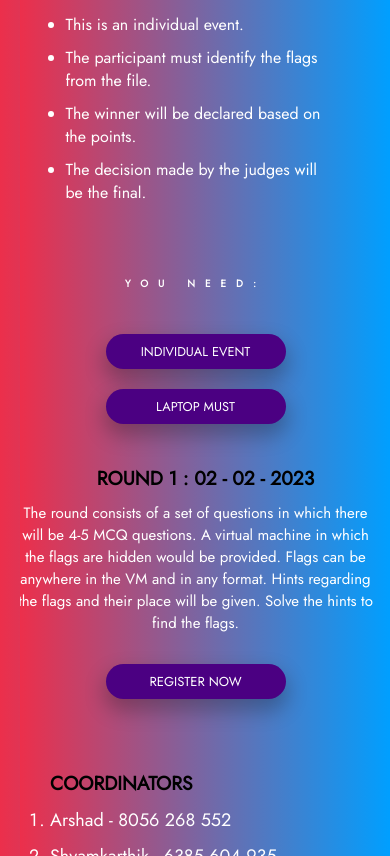
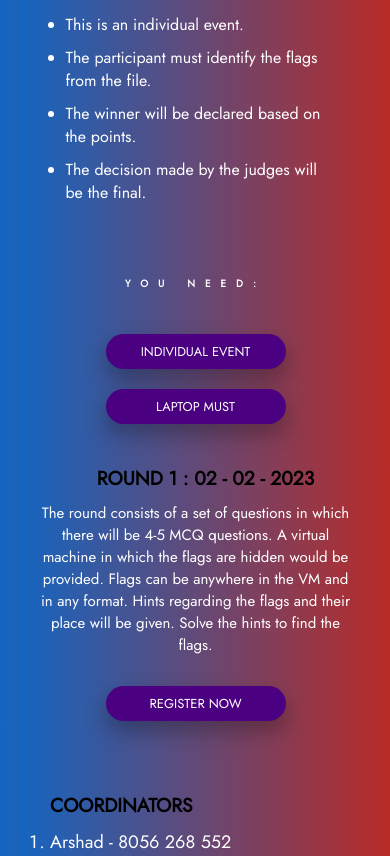
Before and after one commit to Nandine0804/main, a plain HTML site: page ctf.html in a window 390 px wide. Shown: the part 801-1657 px from the top of the page. Drawn offline with Linux system fonts and the light colour scheme.

Commit message:
updated alignments

```diff
--- a/ctf.css
+++ b/ctf.css
@@ -10,11 +10,11 @@
 
 body,
 html {
-    background: #009fff;
+    background: #b92b27;
     /* fallback for old browsers */
-    background: -webkit-linear-gradient(to right, #ec2f4b, #009fff);
+    background: -webkit-linear-gradient(to right, #1565C0, #b92b27);
     /* Chrome 10-25, Safari 5.1-6 */
-    background: linear-gradient(to right, #ec2f4b, #009fff);
+    background: linear-gradient(to right, #1565C0, #b92b27);
     /* W3C, IE 10+/ Edge, Firefox 16+, Chrome 26+, Opera 12+, Safari 7+ */
     background-size: cover;
     background-position: center;
@@ -902,7 +902,7 @@ li {
         margin-top: 220px;
     }
     .body__text p {
-        margin: 10px 90px;
+        margin: 10px 110px;
         font-size: 18px;
     }
     .gallery {
--- a/error.css
+++ b/error.css
@@ -711,7 +711,7 @@ li {
         display: flex;
         flex-direction: column;
         justify-content: space-between;
-        width: 95%;
+        width: 100%;
         margin-left: 20px;
         margin-top: 40px;
     }
@@ -782,8 +782,7 @@ li {
         padding: 4px;
     }
     .body__text p {
-        margin-top: 10px;
-        margin-right: 10px;
+        margin: 10px 50px;
         font-size: 18px;
         text-align: center;
     }
@@ -814,8 +813,8 @@ li {
         display: flex;
         flex-direction: column;
         justify-content: space-between;
-        width: 85%;
-        margin: 40px 50px;
+        width: 100%;
+        margin: 40px 10px;
     }
     .rules {
         display: flex;
@@ -905,7 +904,7 @@ li {
         margin-top: 220px;
     }
     .body__text p {
-        margin: 10px 20px;
+        margin: 10px 30px;
         font-size: 18px;
     }
     .gallery {
@@ -1031,7 +1030,7 @@ li {
         margin-top: 220px;
     }
     .body__text p {
-        margin: 10px 35px;
+        margin: 10px 55px;
         font-size: 15px;
     }
     .gallery {
@@ -1060,7 +1059,7 @@ li {
     .rounds {
         display: flex;
         flex-direction: column;
-        width: 95%;
+        width: 100%;
         text-align: center;
         margin-top: 40px;
         margin-left: 10px;
@@ -1085,7 +1084,7 @@ li {
         font-size: 16px;
     }
     .rules h2 {
-        margin-left: -40px;
+        margin-left: -20px;
     }
     .coordinate {
         display: flex;
@@ -1159,7 +1158,7 @@ li {
         margin-top: 220px;
     }
     .body__text p {
-        margin: 10px 40px;
+        margin: 10px 60px;
         font-size: 15px;
     }
     .gallery {
@@ -1193,7 +1192,7 @@ li {
         margin: 40px 10px;
     }
     .rounds p {
-        font-size: 13px;
+        font-size: 15px;
     }
     .rounds h2 {
         margin-left: 10px;
--- a/git.css
+++ b/git.css
@@ -927,7 +927,7 @@ li {
         margin-top: 220px;
     }
     .body__text p {
-        margin: 10px 20px;
+        margin: 10px 35px;
         font-size: 18px;
     }
     .gallery {
@@ -959,7 +959,7 @@ li {
         width: 100%;
         text-align: center;
         margin-top: 40px;
-        margin-left: 10px;
+        margin-left: 5px;
     }
     .rounds p {
         font-size: 15px;
@@ -1002,7 +1002,7 @@ li {
         margin-top: 30px;
     }
     .list__button {
-        margin-top: 230px;
+        margin-top: 250px;
         display: flex;
         flex-direction: column;
         align-items: center;
--- a/optim.css
+++ b/optim.css
@@ -792,7 +792,7 @@ li {
         padding: 4px;
     }
     .body__text p {
-        margin-top: 10px;
+        margin: 10px 90px;
         margin-right: 20px;
         font-size: 16px;
         text-align: center;
@@ -826,7 +826,7 @@ li {
         flex-direction: column;
         justify-content: space-between;
         width: 85%;
-        margin: 40px 50px;
+        margin: 40px 15px;
     }
     .rules {
         display: flex;
@@ -899,7 +899,7 @@ li {
         margin-bottom: 40px;
     }
     .container .box .title h1 {
-        font-size: 20px;
+        font-size: 17px;
     }
     .container .box .role p {
         font-size: 9px;
@@ -918,7 +918,7 @@ li {
         margin-top: 220px;
     }
     .body__text p {
-        margin: 10px 30px;
+        margin: 10px 100px;
         font-size: 18px;
     }
     .gallery {
@@ -947,7 +947,7 @@ li {
     .rounds {
         display: flex;
         flex-direction: column;
-        width: 100%;
+        width: 97%;
         text-align: center;
         margin-top: 40px;
         margin-left: 10px;
@@ -968,7 +968,7 @@ li {
         font-size: 14px;
     }
     .rules li {
-        width: 260px;
+        width: 280px;
         font-size: 16px;
     }
     li {
@@ -977,7 +977,7 @@ li {
     .coordinate {
         display: flex;
         flex-wrap: wrap;
-        margin: -10px 30px;
+        margin: 20px 30px;
         justify-content: center;
         color: white;
         flex-direction: column;
@@ -1024,7 +1024,7 @@ li {
 
 @media screen and (max-width: 380px) {
     .container .box .title h1 {
-        font-size: 15px;
+        font-size: 13px;
     }
     .container .box .role p {
         font-size: 8px;
@@ -1044,7 +1044,7 @@ li {
         margin-top: 220px;
     }
     .body__text p {
-        margin: 10px 40px;
+        margin: 10px 120px;
         font-size: 15px;
     }
     .gallery {
@@ -1094,7 +1094,7 @@ li {
         font-size: 14px;
     }
     .rules li {
-        width: 250px;
+        width: 260px;
         font-size: 16px;
     }
     .rules h2 {
@@ -1175,7 +1175,7 @@ li {
         margin-top: 220px;
     }
     .body__text p {
-        margin: 10px 45px;
+        margin: 10px 130px;
         font-size: 15px;
     }
     .gallery {
@@ -1207,10 +1207,10 @@ li {
         flex-direction: column;
         width: 100%;
         text-align: center;
-        margin: 40px 10px;
+        margin: 40px 5px;
     }
     .rounds p {
-        font-size: 13px;
+        font-size: 14px;
     }
     .rounds h2 {
         margin-left: 10px;
```
